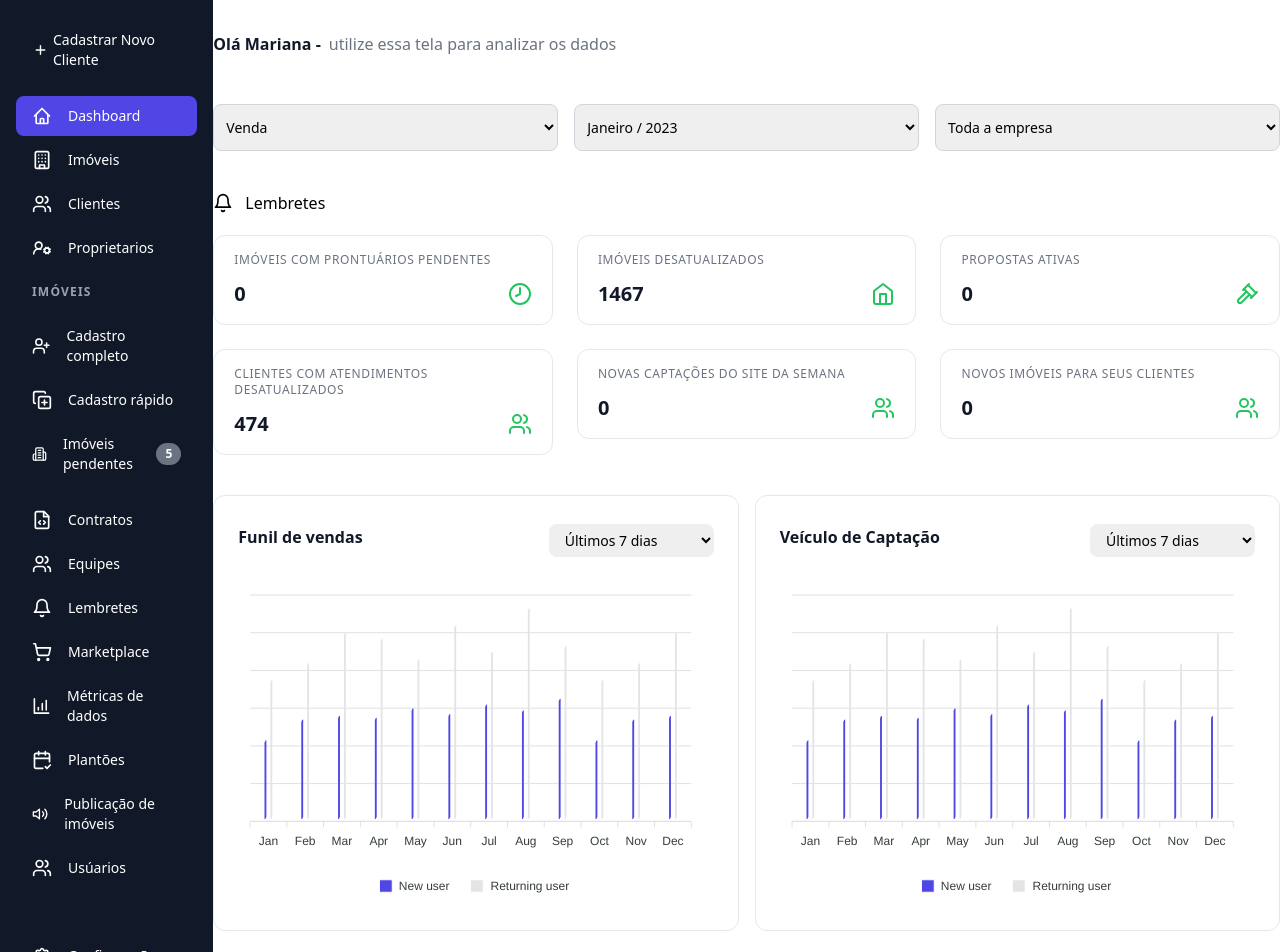
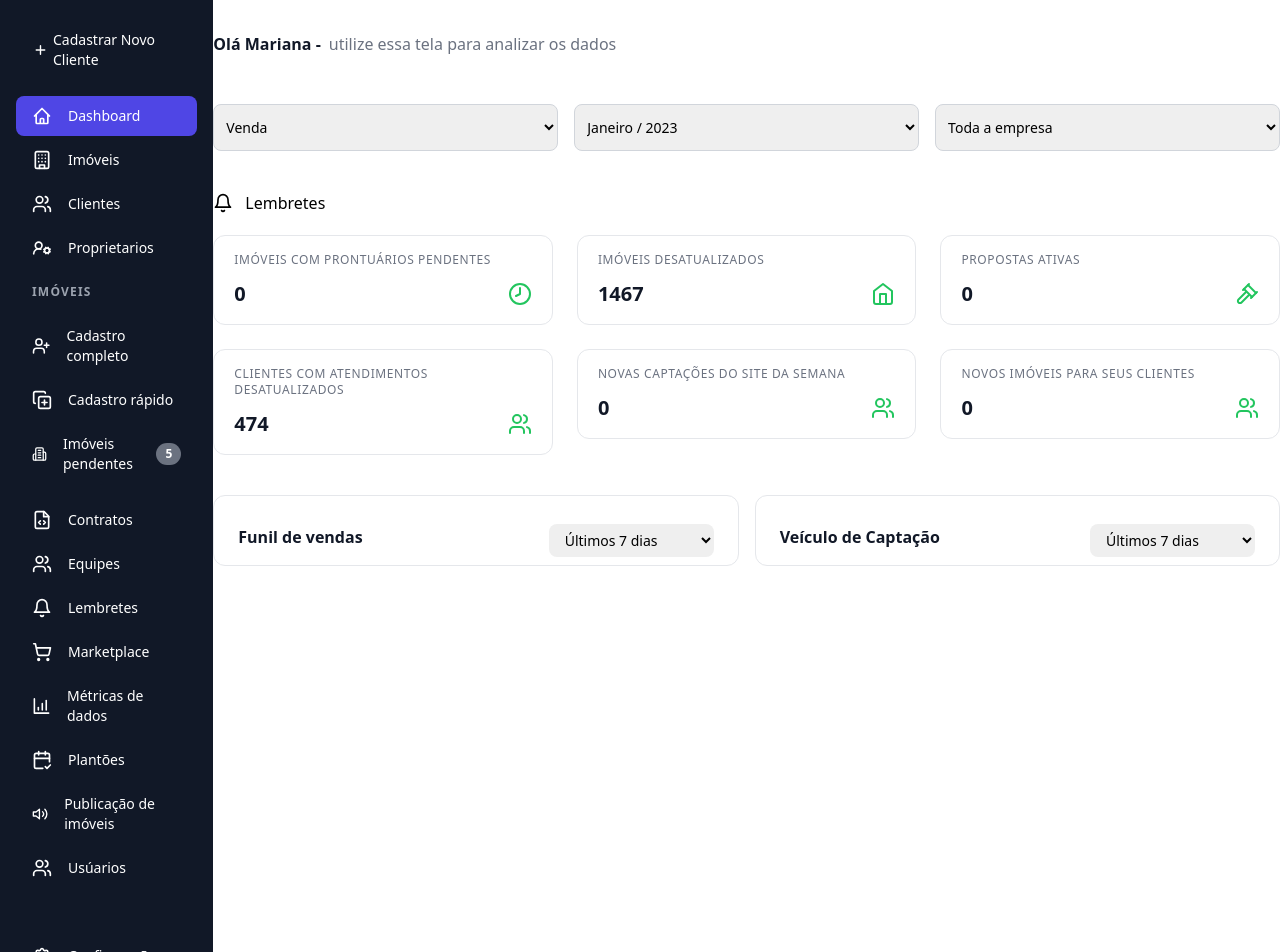
Before and after one commit to noweb/vista-crm, a React (Vite) app: page /dashboard in a window 1280 px wide. Shown: the top 952 px of the page. Built offline with nearby package versions, Linux system fonts and the light colour scheme.

Commit message:
feat: ok

```diff
--- a/src/pages/home/index.tsx
+++ b/src/pages/home/index.tsx
@@ -77,7 +77,7 @@ export function Home() {
         {
             chart: {
                 type: 'bar',
-                height: 350,
+                height: '350',
                 toolbar: {
                     show: false,
                 },
@@ -296,7 +296,7 @@ export function Home() {
                                 </div>
                             </div>
                             <div id="chart5" className="mt-2">
-                                <Chart  options={optionsChart} series={series} type="bar" height={350} />
+                                {/* <Chart  options={optionsChart} series={series} type="bar" height={350} /> */}
                             </div>
                         </div>
                     </div>
@@ -314,7 +314,7 @@ export function Home() {
                                 </div>
                             </div>
                             <div id="chart6" className="mt-2">
-                                <Chart options={optionsChart} series={series} type="bar" height={350} />
+                                {/* <Chart options={optionsChart} series={series} type="bar" height={350} /> */}
                             </div>
                         </div>
                     </div>
```
